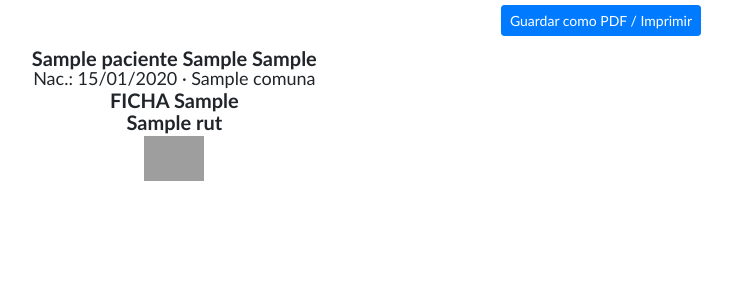
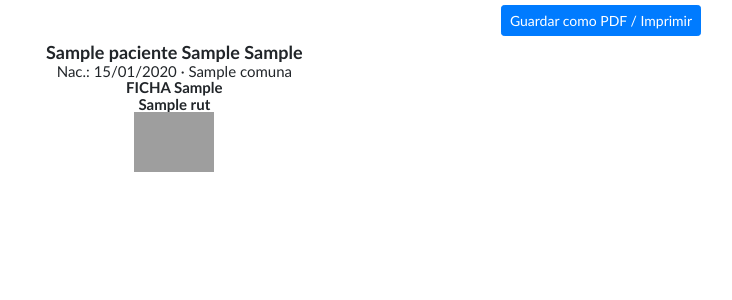
Before and after one commit to Jarot-Fierro/Kardex2.1, a Django app: template clinica/templates/pdfs/formato_stickers.html in a window 1280 px wide. Shown: the top 300 px of the page, without its empty margins (39-771 px from the left). Run offline with Django 5.2, Linux system fonts and the light colour scheme; the template is opened without the code that fills it: most values are stand-ins (such as "Sample title", 1, 10 or a date in 2020); some libraries are stand-ins or nearby versions; grey boxes are pictures that could not be loaded.

Commit message:
Arreglo del formato de stickers para imprimir PDF

```diff
--- a/clinica/templates/pdfs/formato_stickers.html
+++ b/clinica/templates/pdfs/formato_stickers.html
@@ -61,7 +61,7 @@
         .sticker {
             width: 100%;
             text-align: center;
-            padding: 4px;
+            padding: 0;
             line-height: 1.1;
             display: flex;
             flex-direction: column;
@@ -69,27 +69,26 @@
         }
 
         .nombre {
-            font-size: 20px;
+            font-size: 18px;
             font-weight: bold;
         }
 
         .info {
-            font-size: 18px;
+            font-size: 15px;
         }
 
         .ficha {
-            font-size: 20px;
+            font-size: 15px;
             font-weight: bold;
         }
 
         .rut {
-            font-size: 20px;
+            font-size: 15px;
             font-weight: bold;
         }
 
         .barcode {
-            margin-top: 3px;
-            max-height: 45px;
+            max-height: 60px;
             align-self: center;
         }
 
```
Also changed, not shown: clinica/views/pdf.py (+25 -1 lines).
